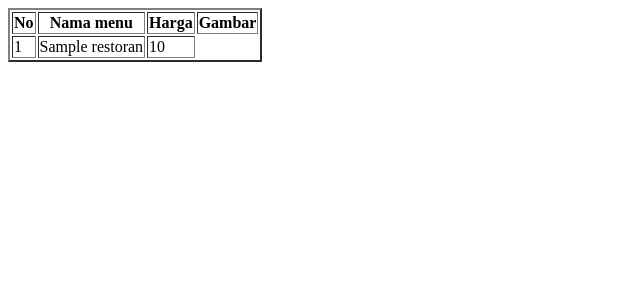
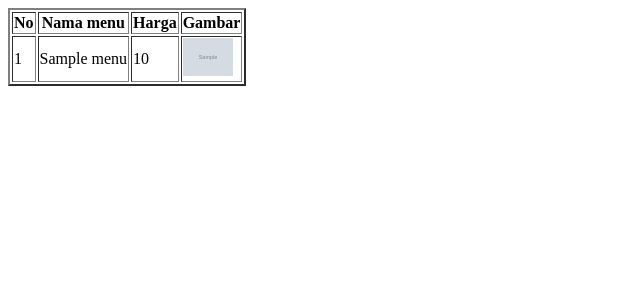
Before and after one commit to nuranisahzakaria/PHP-Dasar, a PHP site: page / in a window 1280 px wide. Shown: the top 300 px of the page, without its empty margins (0-640 px from the left). Run offline with PHP 8.4, Linux system fonts and the light colour scheme; tables that the repository leaves empty or names only in its code hold one stand-in row (values such as "Sample post"); grey boxes marked "Sample" are stand-in pictures.

Commit message:
Akhirnya katemu errornya, thankyou pak Rizki

```diff
--- a/pertemuan11/index.php
+++ b/pertemuan11/index.php
@@ -2,7 +2,7 @@
     $koneksi = mysqli_connect("localhost", "root", "", "restoran");
 
     // Ambil data tabel restoran
-    $result = mysqli_query($koneksi, "SELECT * FROM restoran");
+    $result = mysqli_query($koneksi, "SELECT * FROM menu");
 ?>
 <!DOCTYPE html>
 <html lang="en">
@@ -21,13 +21,15 @@
             <th>Gambar</th>
         </tr>
         <tr>
-            <?php $i=1;  ?>
+            <?php $i = 1;  ?>
             <?php while ($isi = mysqli_fetch_assoc($result)): ?>
 
-            <td><?php echo $i; ?></td>
+            <td><?php echo $i++; ?></td>
             <td><?php echo $isi["nama_menu"]; ?></td>
             <td><?php echo $isi["harga"]; ?></td>
+            <td><img src="img/<?php echo $isi['gambar'] ?>" width="50px"></td>
         </tr>
+
         <?php endwhile; ?>
     </table>
 </body>
```
